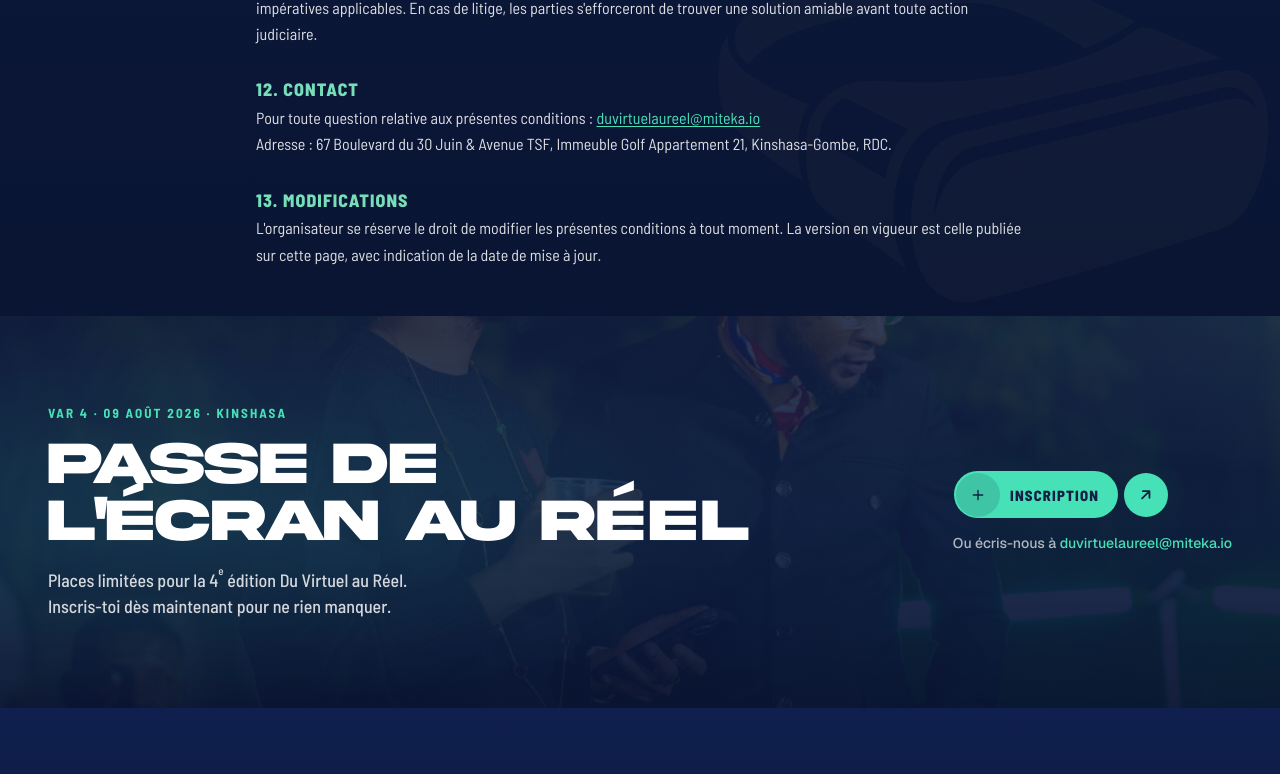
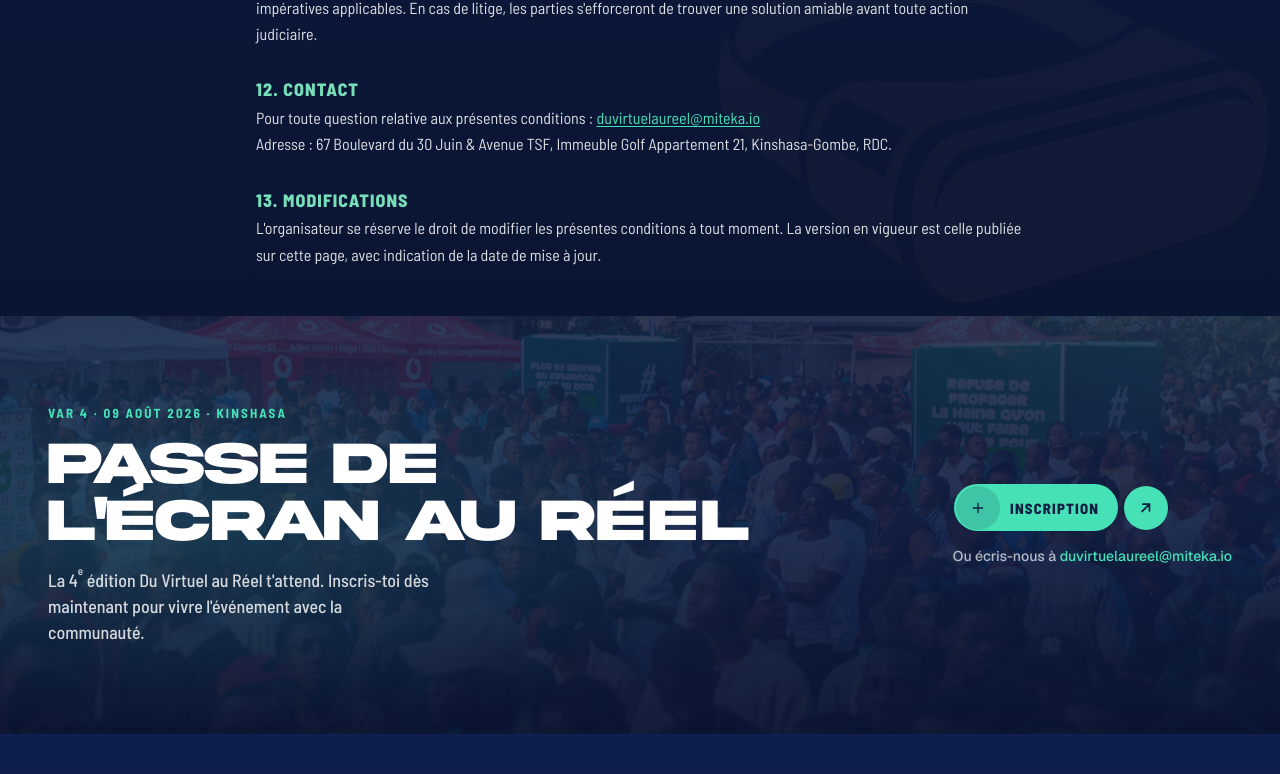
Before and after one commit to gauthierntudi/var4, a Next.js app: page /conditions-utilisation in a window 1280 px wide. Shown: the part 1919-2693 px from the top of the page. Built offline with nearby package versions, Linux system fonts and the light colour scheme; no server answers; the database is empty.

Commit message:
Ajust CTA

```diff
--- a/src/components/sections/InscriptionCtaSection.tsx
+++ b/src/components/sections/InscriptionCtaSection.tsx
@@ -11,7 +11,7 @@ gsap.registerPlugin(ScrollTrigger, useGSAP);
 import { useInscriptionModal } from "@/components/inscription/InscriptionModalProvider";
 
 const INSCRIPTION_EMAIL = "duvirtuelaureel@miteka.io";
-const CTA_BG_IMAGE = "/img/img08.jpg";
+const CTA_BG_IMAGE = "/img/background-cta.jpg";
 
 type InscriptionCtaSectionProps = {
   variant?: "image" | "solid";
@@ -94,8 +94,8 @@ export function InscriptionCtaSection({
             Passe de l&apos;écran au réel
           </h2>
           <p className="inscription-cta__text">
-            Places limitées pour la 4<sup>e</sup> édition Du Virtuel au Réel. Inscris-toi dès
-            maintenant pour ne rien manquer.
+            La 4<sup>e</sup> édition Du Virtuel au Réel t&apos;attend. Inscris-toi dès maintenant
+            pour vivre l&apos;événement avec la communauté.
           </p>
         </div>
 
```
Also changed, not shown: public/img/background-cta.jpg (added).
